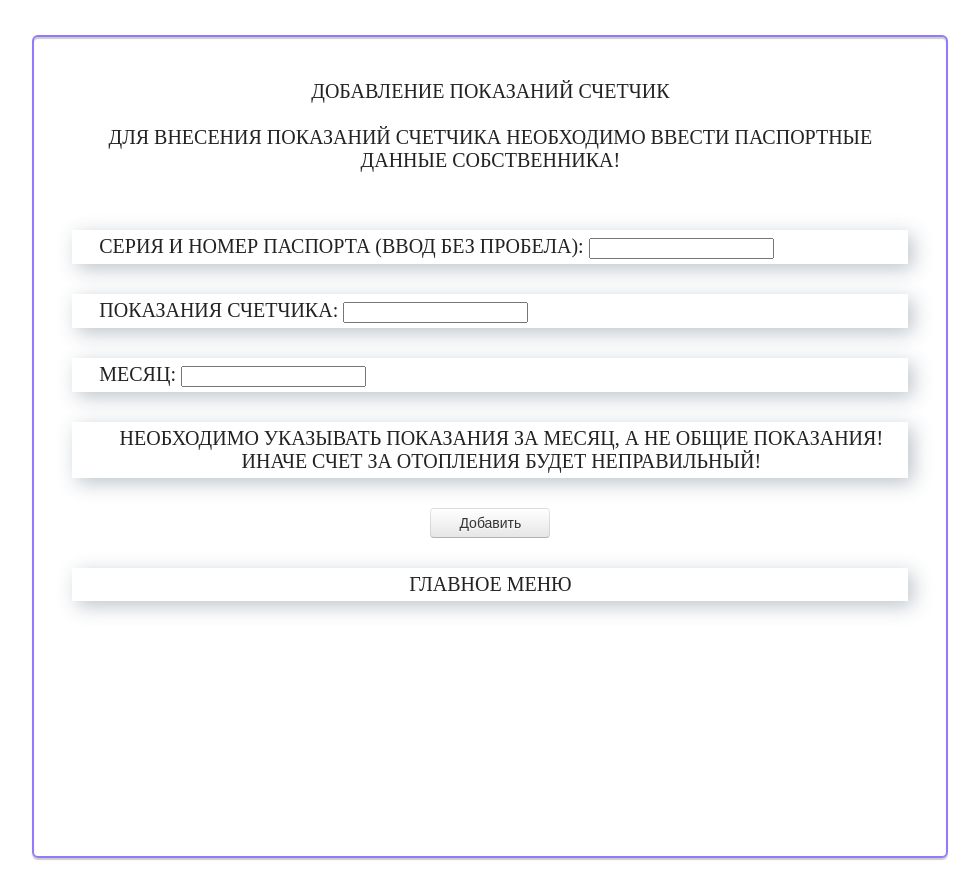
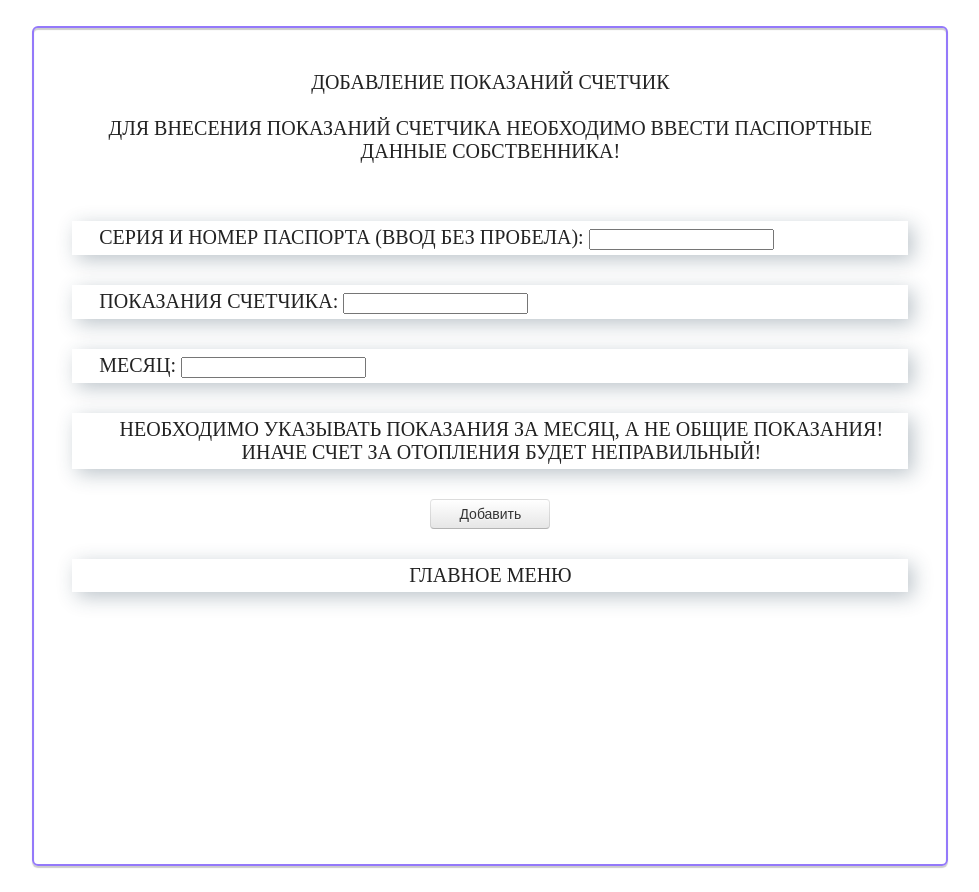
Before and after one commit to lisa-leonowa/praktika_Otoplenie, a Flask app: page /add_pokaz in a window 1280 px wide. Shown: the whole page, without its empty margins (142-1121 px from the left). Run offline with Flask 2, Linux system fonts and the light colour scheme.

Commit message:
Update style.css

```diff
--- a/static/css/style.css
+++ b/static/css/style.css
@@ -1,6 +1,6 @@
 .bordered-link {
     width: 70%;
-    height: 90%;
+    height: 92%;
     display: inline-block;
     padding: 8px;
     border: 2px solid #9479fa;
@@ -41,7 +41,7 @@ a {
 
 body{
     position: fixed; /* or absolute */
-    top: 3%;
+    top: 2%;
     left: 13%;
     width: 100%;
     height: 100%;
@@ -114,3 +114,7 @@ body{
   -ms-transform: translateY(5px);
   transform: translateY(5px);
 }
+
+.error {
+    color: #ff0000;
+}
```
